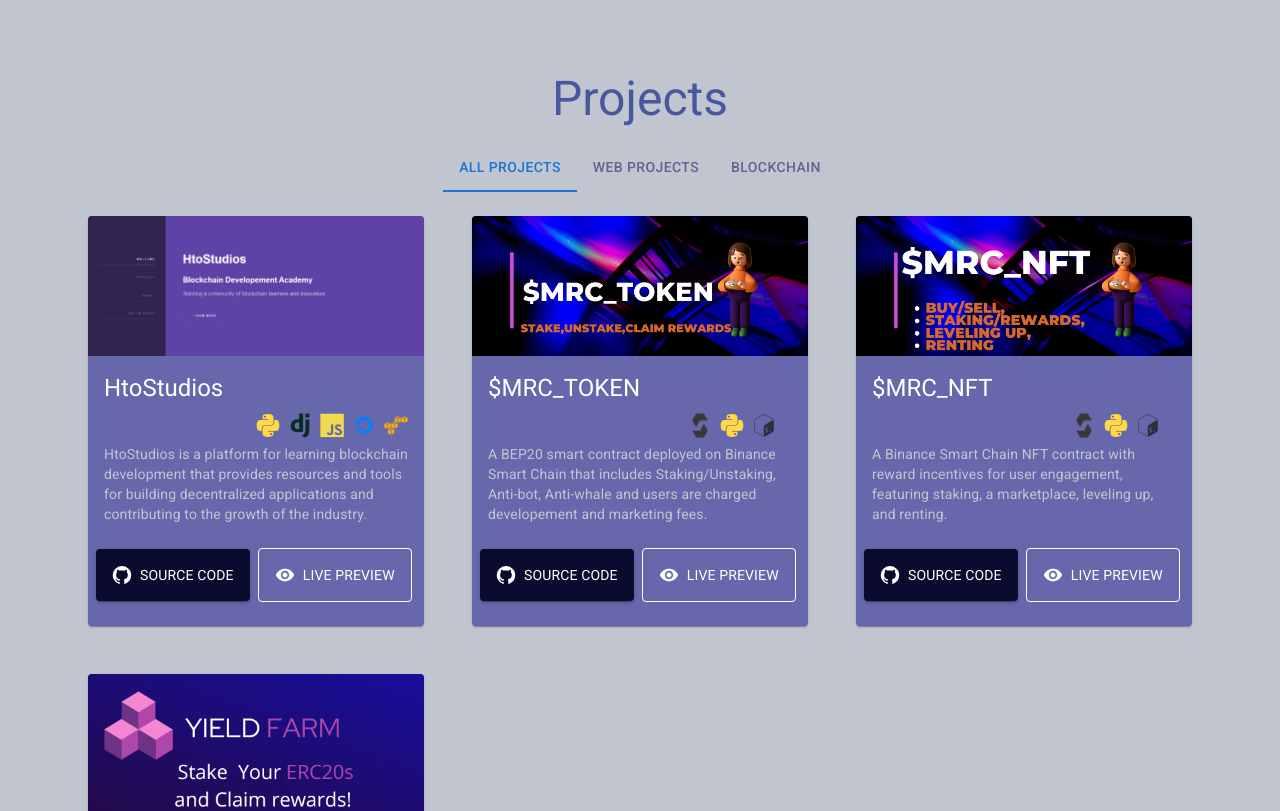
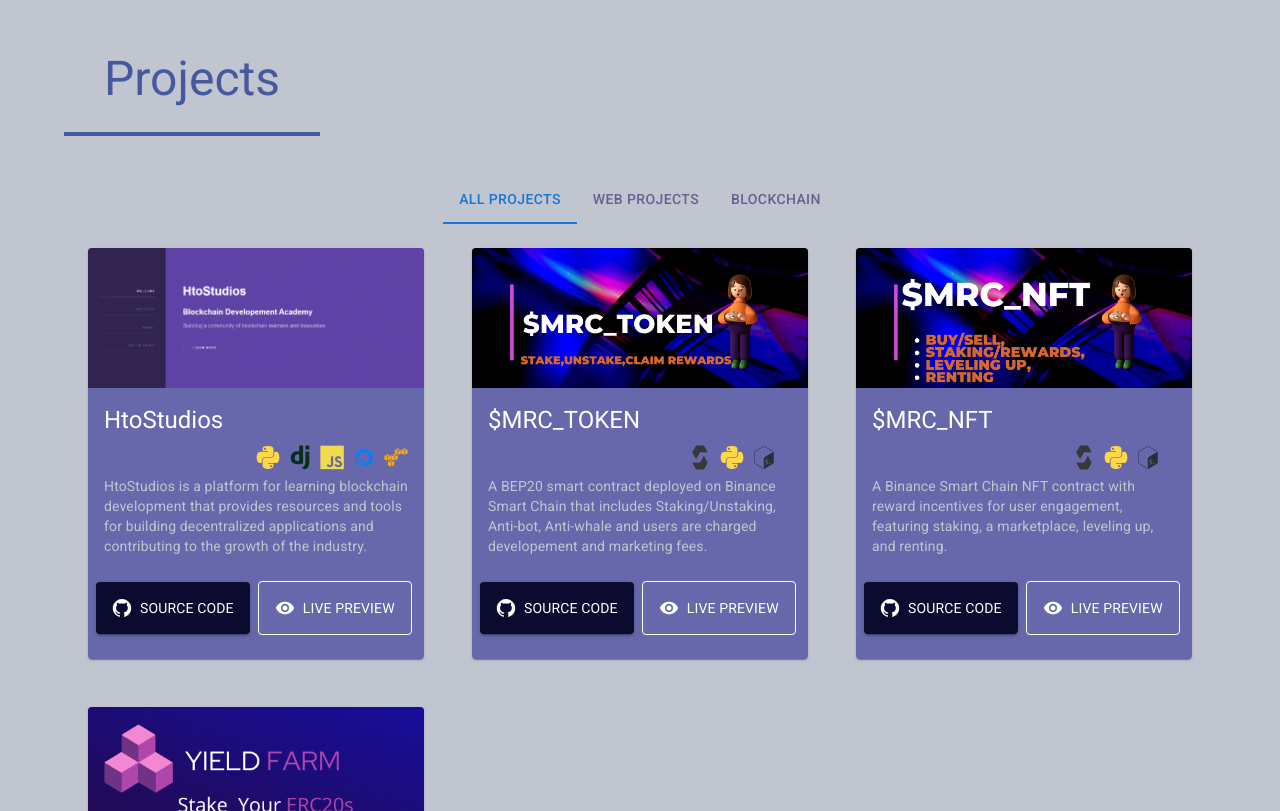
Before and after one commit to hthuku95/portfolio_two, a React (Create React App) app: page / in a window 1280 px wide. Shown: the part 1669-2480 px from the top of the page. Built offline with nearby package versions, Linux system fonts and the light colour scheme.

Commit message:
Added border to heading

```diff
--- a/src/components/Projects.js
+++ b/src/components/Projects.js
@@ -20,10 +20,20 @@
 
     return (
         <Container id='section3' height="100vh">
-            <Typography variant='h3' align='center' sx={{color:'custom.blue',paddingTop:'60px'}} gutterBottom='true'>
-                Projects
-            </Typography>
             <Box sx={{ width: '100%', typography: 'body1',marginBottom:'60px' }}>
+                <Typography variant="h3" sx={{
+                    color:'custom.blue',
+                    padding: '0 40px',
+                    paddingTop:'40px',
+                    paddingBottom:'25px',
+                    borderBottom: 4,
+                    display: 'inline-block',
+                    width: 'fit-content',
+                    marginBottom: '40px'
+                    }}
+                    gutterBottom='true'>
+                    Projects
+                </Typography>
                 <TabContext value={value}>
                     <Box sx={{
                             display: 'flex',
@@ -248,7 +258,7 @@
                                       }
                                     imageSrc={yieldfarm}
                                     projectName="Yield Farm"
-                                    projectDescription="A Full stack web3 Yield Farm Dapp that allows users to stake ERC20 Tokens and claim rewards built with react python and solidity."
+                                    projectDescription="A Full stack web3 Yield Farm Dapp that allows users to stake ERC20 Tokens and claim rewards built with react, python, typescript and solidity."
                                     githubLink=""
                                     liveLink=""
                                 />
```
